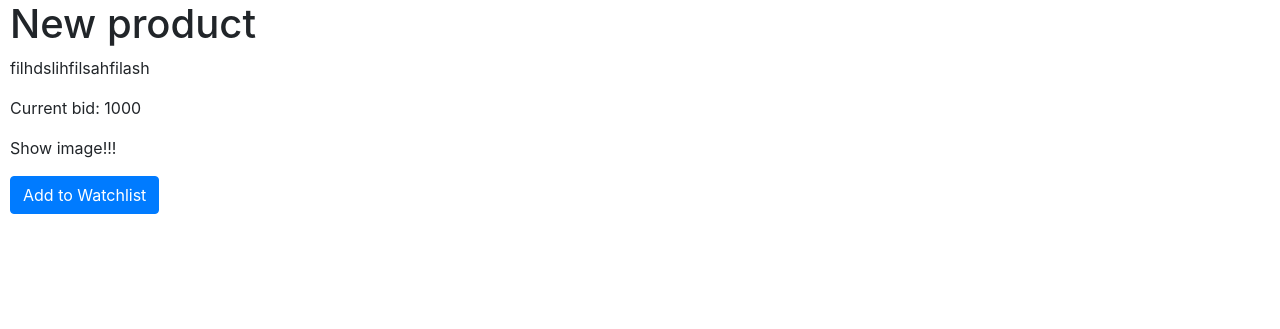
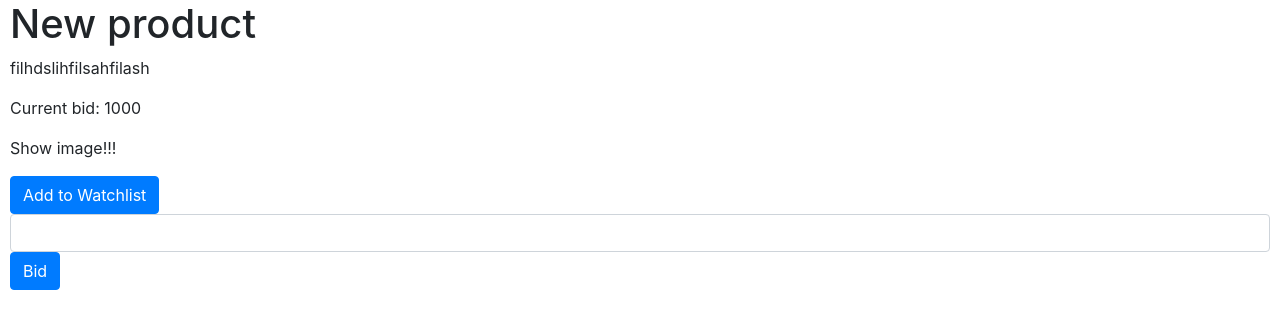
Before and after one commit to radufritea/commerce, a Django app: page /listing/1 in a window 1280 px wide. Shown: the part 163-492 px from the top of the page. Run offline with Django 3.2, Linux system fonts and the light colour scheme; data comes from the database, SQL or seed files in the repository; both versions use the stored data as it was after the commit; some libraries are stand-ins or nearby versions.

Commit message:
make bid on listing

```diff
--- a/commerce/auctions/models.py
+++ b/commerce/auctions/models.py
@@ -14,20 +14,27 @@ class Category(models.Model):
     def __str__(self):
         return self.name
 
+
 class Listing(models.Model):
     title = models.CharField(max_length=200, verbose_name="Name")
     description = models.TextField(verbose_name="Description")
-    starting_bid = models.IntegerField(verbose_name="Starting bid")
+    starting_bid = models.IntegerField(verbose_name="Starting bid (euro)")
     image = models.ImageField(upload_to="images/", blank=True, verbose_name="Image")
     category = models.ForeignKey(Category, blank=True, on_delete=models.CASCADE)
 
     def __str__(self):
         return self.title
 
-# class Bid(models.Model):
-#     pass
+
+class User(AbstractUser):
+    watchlist = models.ManyToManyField(Listing, blank=True, related_name="watchers")
+
+
+class Bid(models.Model):
+    value = models.IntegerField(null=True, blank=True)
+    user = models.ForeignKey(User, on_delete=models.CASCADE)
+    listing = models.ForeignKey(Listing, on_delete=models.CASCADE)
+
 
 # class Comment(models.Model):
 #     pass
-class User(AbstractUser):
-    watchlist = models.ManyToManyField(Listing, blank=True, related_name="watchers")
--- a/commerce/auctions/templates/auctions/listing_detail.html
+++ b/commerce/auctions/templates/auctions/listing_detail.html
@@ -13,4 +13,13 @@
     {% csrf_token %}
     <input class="btn btn-primary" type="submit" value="Add to Watchlist">
 </form>
+
+<form action="{% url 'bid' %}?pk={{ listing.id }}" method="post">
+    {% csrf_token %}
+    <div class="form-group">
+        <input class="form-control" type="text" name="bid_value">
+        <input class="btn btn-primary" type="submit" value="Bid">
+    </div>
+</form>
+<p>{{ message }}</p>
 {% endblock %}
--- a/commerce/auctions/urls.py
+++ b/commerce/auctions/urls.py
@@ -14,6 +14,7 @@ urlpatterns = [
     path("category/<int:pk>", views.category_listings, name="category"),
     path("watchlist", views.show_watchlist, name="watchlist"),
     path("watch_manager", views.watch_manager, name="watch_manager"),
+    path("bid", views.bid, name="bid"),
 ]
 
 if settings.DEBUG:
--- a/commerce/auctions/views.py
+++ b/commerce/auctions/views.py
@@ -5,7 +5,7 @@ from django.shortcuts import render, redirect
 from django.urls import reverse
 from django.views import generic
 from django.contrib.auth.decorators import login_required
-from .models import Category, User, Listing
+from .models import Category, User, Listing, Bid
 from .forms import ListingForm
 
 class ListingsListView(generic.ListView):
@@ -42,6 +42,29 @@ def watch_manager(request):
     else:
        current_user.watchlist.add(pk)
     return redirect("listing_details", pk)
+
+@login_required
+def bid(request):
+    if request.method == "POST":
+        bid_value = int(request.POST.get("bid_value"))
+        pk = request.GET.get('pk')
+        listing = Listing.objects.get(id=pk)
+        current_bid = Bid.objects.filter(listing=pk, value__gt=bid_value)
+        message = ""
+
+        if bid_value < listing.starting_bid:
+            message = "Your bid is smaller than the starting bid."
+
+        elif not current_bid:
+            Bid.objects.create(value=bid_value, listing_id=listing.id, user_id=request.user.id)
+            message = "Your bid has been recorded."
+
+        else:
+            # error your bid is smaller
+            message = "Your bid is smaller than the largest existing bid."
+
+        print(message)
+        return redirect ("listing_details", pk)
 
 
 def login_view(request):
```
Also changed, not shown: commerce/auctions/migrations/0007_alter_listing_starting_bid_bid.py (added), commerce/db.sqlite3.
